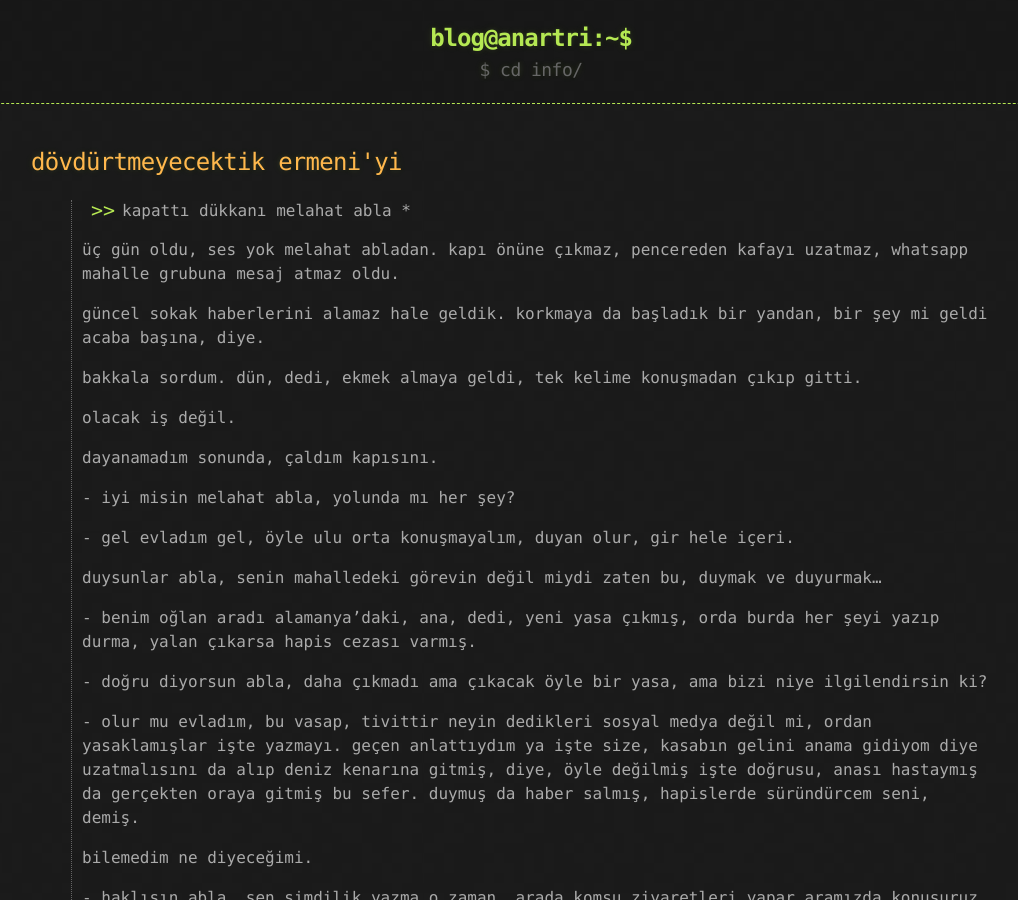
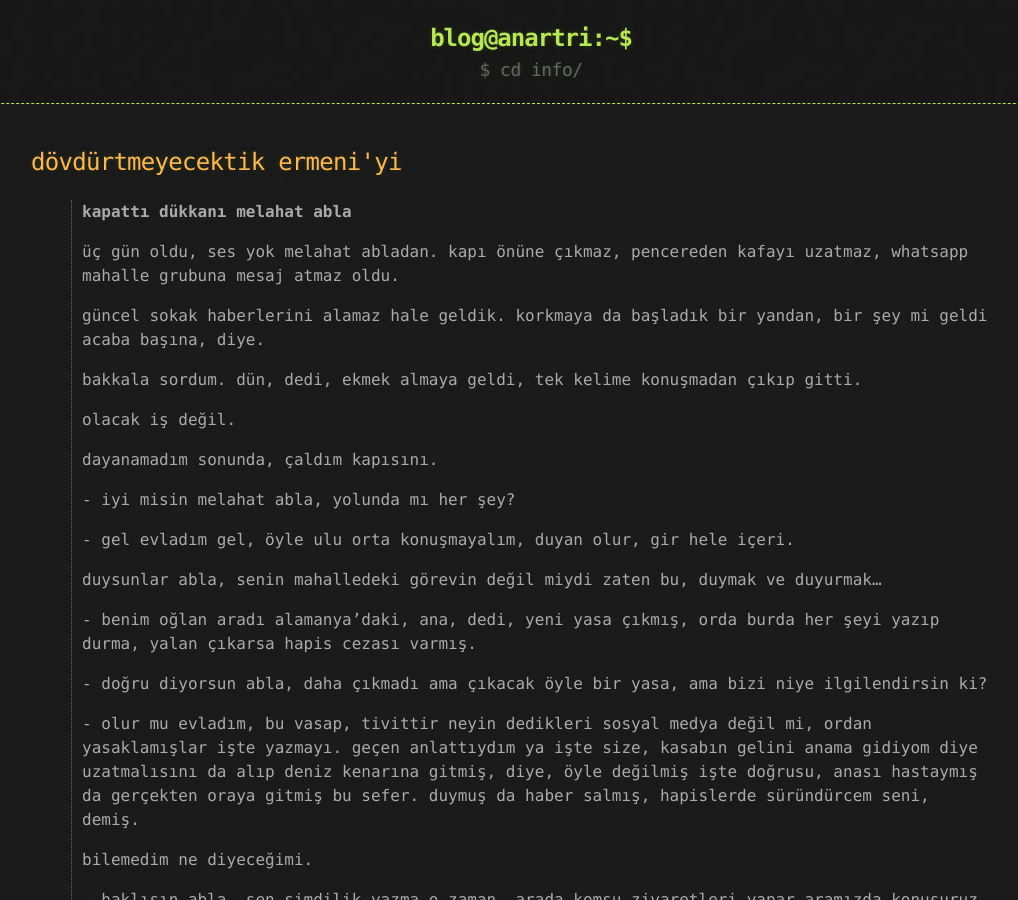
Before and after one commit to lanartri/lanartri.github.io, a Jekyll site: the page built from _posts/2022-05-30-kapatti-dukkani-melahat-abla.md, in a window 1280 px wide and 900 px high. Shown: the whole window, without its empty margins (109-1127 px from the left). Built offline with Jekyll 4.4.1, drawn with Linux system fonts in a browser that asks for light colours.

Commit message:
yeni blog, giriş devam

```diff
--- a/_posts/2022-05-30-kapatti-dukkani-melahat-abla.md
+++ b/_posts/2022-05-30-kapatti-dukkani-melahat-abla.md
@@ -5,7 +5,7 @@ date:   2022-05-31 11:58:00 +0000
 published: true
 categories: gündem
 ---
-> * kapattı dükkanı melahat abla *
+> **kapattı dükkanı melahat abla**
 >
 > üç gün oldu, ses yok melahat abladan. kapı önüne çıkmaz, pencereden kafayı uzatmaz, whatsapp mahalle grubuna mesaj atmaz oldu.
 >
```
